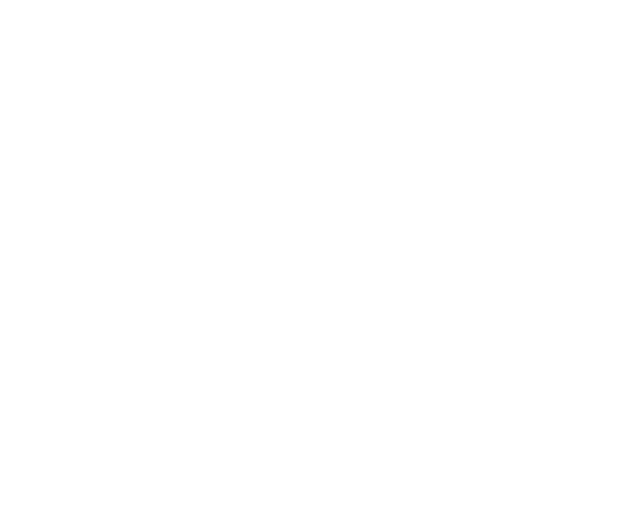
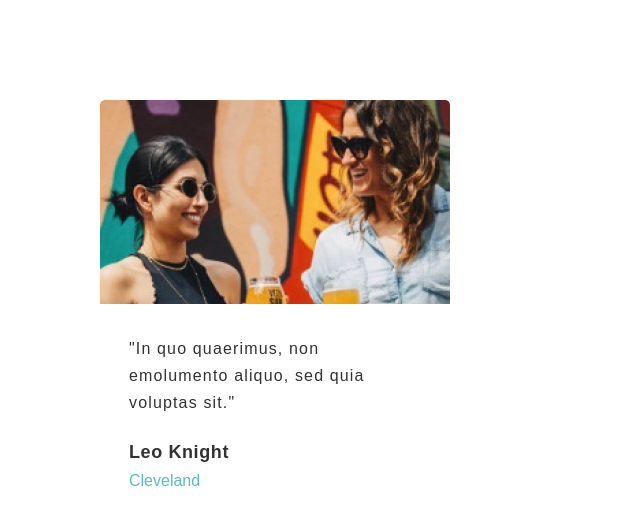
Before and after one commit to K0ndratenko/lesson7, a plain HTML site: page index.html in a window 1280 px wide. Shown: the whole page, without its empty margins (0-640 px from the left). Drawn offline with Linux system fonts and the light colour scheme.

Commit message:
build: (task6)

```diff
--- a/css/style.css
+++ b/css/style.css
@@ -1,4 +1,32 @@
+@import url("https://fonts.googleapis.com/css2?family=Roboto:wght@400;500;700;900&display=swap");
 
+
+@font-face {
+	font-family: "Helvetica Neue";
+	src: url("../fonts/HelveticaNeue-ThinCond.woff2") format("woff2"),
+		url("../fonts/HelveticaNeue-ThinCond.woff") format("woff");
+	font-weight: 100;
+	font-style: normal;
+	font-display: swap;
+}
+
+@font-face {
+	font-family: "Helvetica Neue";
+	src: url("../fonts/HelveticaNeue-CondensedBold.woff2") format("woff2"),
+		url("../fonts/HelveticaNeue-CondensedBold.woff") format("woff");
+	font-weight: bold;
+	font-style: normal;
+	font-display: swap;
+}
+
+@font-face {
+	font-family: "Helvetica Neue";
+	src: url("../fonts/Helvetica-Condensed-Black.woff2") format("woff2"),
+		url("../fonts/Helvetica-Condensed-Black.woff") format("woff");
+	font-weight: 900;
+	font-style: normal;
+	font-display: swap;
+}
 /* ОБНУЛЕНИЕ СТИЛЕЙ */
 *,
 *::before,
@@ -45,3 +73,48 @@ body {
 	min-height: 100%;
 	/* overflow: hidden; */
 }
+.task-6{
+	max-width: 350px;
+	margin: 100px 0 0 100px;
+	font-family: 'Poppins',sans-serif;
+	border-radius: 5px;
+}
+.task-6:hover{
+	box-shadow: -1px 12px 10px 10px rgba(155, 151, 151, 0.767);
+}
+.task-6 *:not(.img-girl){
+	padding-left: 29px;
+
+}
+.img-girl{
+	width: 350px;
+	height: 204px;
+	margin-bottom: 31px;
+}
+.text{
+	max-width: 292px;
+	font-weight: 400;
+	font-size: 16px;
+	line-height: 27px;
+	letter-spacing: 1.15px;
+	color: #323232;
+	margin-bottom: 23px;
+}
+
+.name{
+	font-weight: 700;
+	font-size: 18px;
+	line-height: 27px;
+	letter-spacing: 0.6px;
+	color: #323232;
+	margin-bottom: 1px;
+}
+
+.city{
+	padding-bottom: 31px;
+	font-weight: 400;
+	font-size: 16px;
+	line-height: 27px;
+	letter-spacing: 1.15;
+	color: #58BEBF;
+}
--- a/index.html
+++ b/index.html
@@ -14,14 +14,12 @@
 
 <body>
    <div class="wrapper">
-
-
-
-
-
-
-
-
+    <div class="task-6">
+      <img src="img/img_task6.png" alt="girls" class="img-girl">
+       <p class="text">"In quo quaerimus, non emolumento aliquo, sed quia voluptas sit."</p>
+       <p class="name">Leo Knight</p>
+       <p class="city">Cleveland</p>
+ </div>
    </div>
 
 </body>
```
Also changed, not shown: 1 other file.
